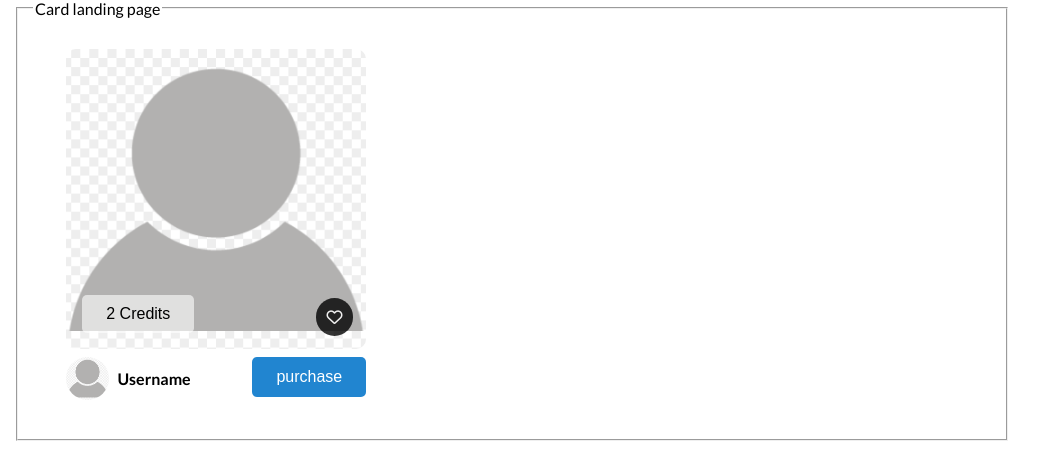
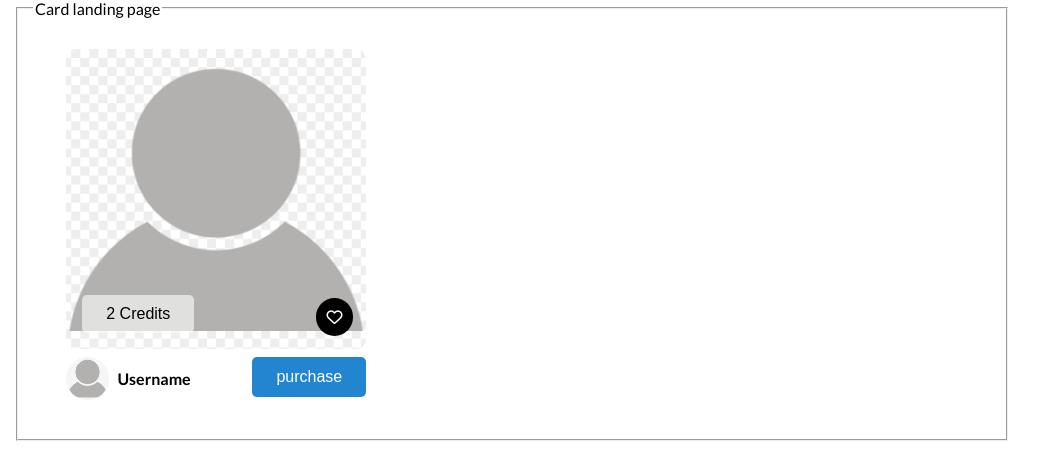
Before and after one commit to MatthewMcf/Prophoto, a PHP site: page /public/css/globalCssRefe.html in a window 1280 px wide, with the pointer over the restyled element. Shown: the part 1450-1907 px from the top of the page, without its empty margins (0-1055 px from the left). Run offline with PHP 8.4, Linux system fonts and the light colour scheme; some libraries are stand-ins or nearby versions.

Commit message:
revised likeUnselected:hover opacity

```diff
--- a/public/css/style.css
+++ b/public/css/style.css
@@ -522,7 +522,7 @@ label {
 	border-radius: 5rem;
 	background-color: #000000;
 	transition: ease-in-out 0.3s;
-	opacity: 0.8;
+	opacity: 1;
 	display: flex;
 	justify-content: center;
 	align-items: center;
```
